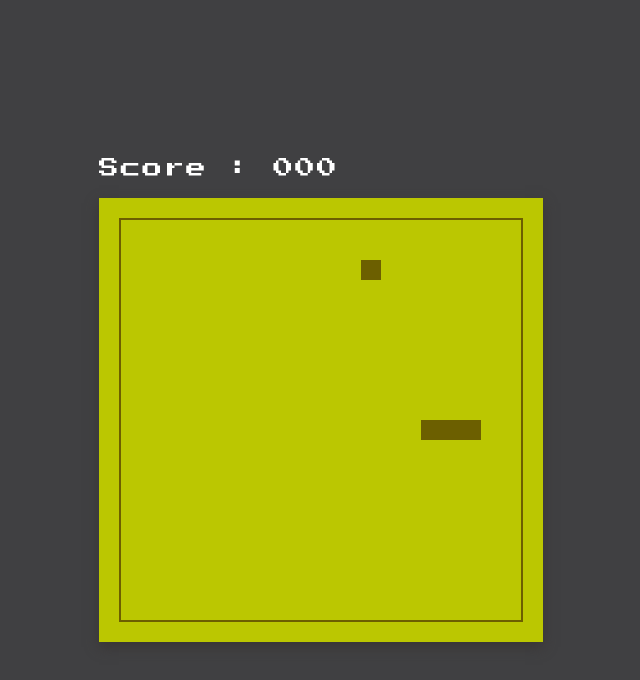
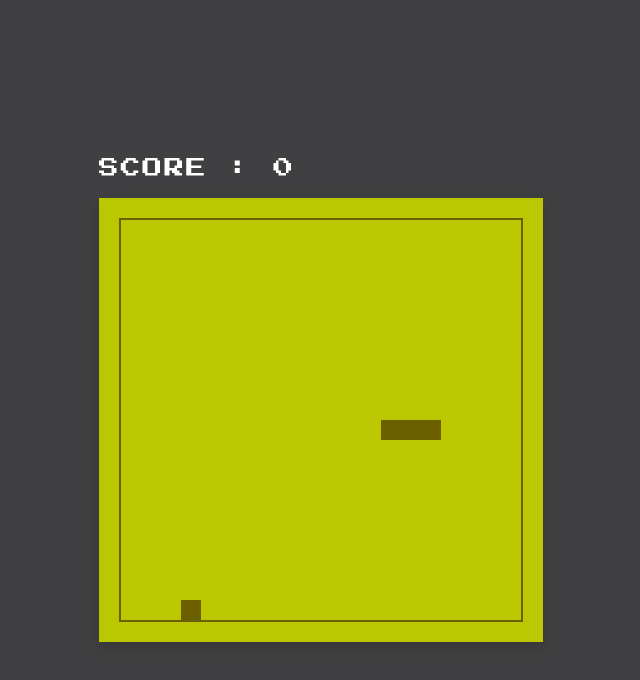
Before and after one commit to mkspcd/SnakeJS, a plain HTML site: page index.html in a window 1280 px wide. Shown: the whole page, without its empty margins (319-959 px from the left). Drawn offline with Linux system fonts and the light colour scheme.

Commit message:
Completed game
I now have to had some comments, refactor some code, and maybe add / do
some ameliorations.
I also added a small shadow on the game div (in the .css file). It's
just cosmetic.

```diff
--- a/index.html
+++ b/index.html
@@ -12,7 +12,7 @@
 <body>
 
 	<div id="content">
-		<div id="score">Score : 000</div>
+		<div id="score"></div>
 		<div id="game"></div>
 	</div>
 
--- a/js/snake.js
+++ b/js/snake.js
@@ -15,6 +15,9 @@ var UP		= 2;
 var RIGHT	= 3;
 var DOWN	= 4;
 
+// Game speed (higher = slower)
+var SPEED	= 6;
+
 // Keycodes
 var KEY_LEFT	= 37;
 var KEY_UP		= 38;
@@ -25,10 +28,6 @@ var KEY_DOWN	= 40;
 var EMPTY_COLOR	= "#bbc701";
 var SNAKE_COLOR	= "#6c5f00";
 var FOOD_COLOR	= "#6c5f00";
-
-// GameState (pregame, ingame, paused, gameover)
-
-
 
 //-----------------------------------------------------
 var board = {
@@ -57,8 +56,6 @@ var board = {
 		return this.grid[x][y];
 	}
 }
-
-
 
 //-----------------------------------------------------
 var snake = {
@@ -111,7 +108,7 @@ function setFood() {
 
 //-----------------------------------------------------
 // Game objects
-var canvas, context, keystate, frames;
+var canvas, context, keystate, frames, points;
 
 function main() {
 	canvas = document.createElement("canvas");
@@ -122,6 +119,7 @@ function main() {
 
 	frames = 0;
 	keystate = 0;
+	points = 0;
 
 	document.addEventListener("keydown", function(event) {
 		keystate = event.keyCode;
@@ -138,6 +136,7 @@ function init() {
 	board.init();
 	snake.init();
 	setFood();
+	points = 0;
 }
 
 function loop() {
@@ -150,13 +149,14 @@ function loop() {
 function update() {
 	frames++;
 
-	if (keystate == KEY_LEFT) { snake.direction = LEFT; }
-	if (keystate == KEY_UP) { snake.direction = UP; }
-	if (keystate == KEY_RIGHT){ snake.direction = RIGHT; }
-	if (keystate == KEY_DOWN) { snake.direction = DOWN; }
+	if (keystate == KEY_LEFT && snake.direction !== RIGHT) { snake.direction = LEFT; }
+	if (keystate == KEY_UP && snake.direction !== DOWN) { snake.direction = UP; }
+	if (keystate == KEY_RIGHT && snake.direction !== LEFT){ snake.direction = RIGHT; }
+	if (keystate == KEY_DOWN && snake.direction !== UP) { snake.direction = DOWN; }
 
-	if (frames%10 == 0) {
+	if (frames % SPEED == 0) {
 		console.log("Frames : " + frames);
+		if (frames === 1000 * SPEED) { frames = 0; }
 
 		var newX = snake.last.x;
 		var newY = snake.last.y;
@@ -176,23 +176,27 @@ function update() {
 				break;
 		}
 
-		if ( 0 > newX || newX > board.width - 1 || 0 > newY || newY > board.height - 1 ) {
+		if ( 0 > newX || newX > board.width - 1 || 0 > newY || newY > board.height - 1 || board.get(newX, newY) == SNAKE) {
 			return init();
 		}
 
 		if ( board.get(newX, newY) == FOOD ) {
+			var tail = {x:newX, y:newY};
+			points++;
 			setFood();
+		} else {
+			var tail = snake.remove();
+			board.set(EMPTY, tail.x, tail.y);
+			tail.x = newX;
+			tail.y = newY;
 		}
 
-		var tail = snake.remove();
-		board.set(EMPTY, tail.x, tail.y);
-		tail.x = newX;
-		tail.y = newY;
 		board.set(SNAKE, tail.x, tail.y);
+		snake.insert(tail.x, tail.y);
 
-		snake.insert(tail.x, tail.y);
+		var score = document.getElementById("score");
+		score.innerHTML = "SCORE : " + points;
 	}
-
 }
 
 function draw() {
@@ -221,11 +225,10 @@ main();
 
 
 /*
-Amelioration :
-color bg and font in js
-food cannot be near snake at beginning
-variable spped : the longer the snake, the fastest the game
-snake start still, and doesn't move until the player press a direction
-
-
+Ameliorations to consider :
+	- Body bg color bg and font ccolor so that if someone want to switch colors, he only needs to mmodify the snake.js file (and not the style.css file),
+	- Food cannot be near/against the snake at the beginning of the game,
+	- Variable speed game : the longer the snake, the faster the game,
+	- Snake start still, and doesn't move until the player press a direction.
+	- Different gamestates (pregame, ingame, paused, gameover) : useful if I want to add the ability to pause the game, etc.
 */
```
